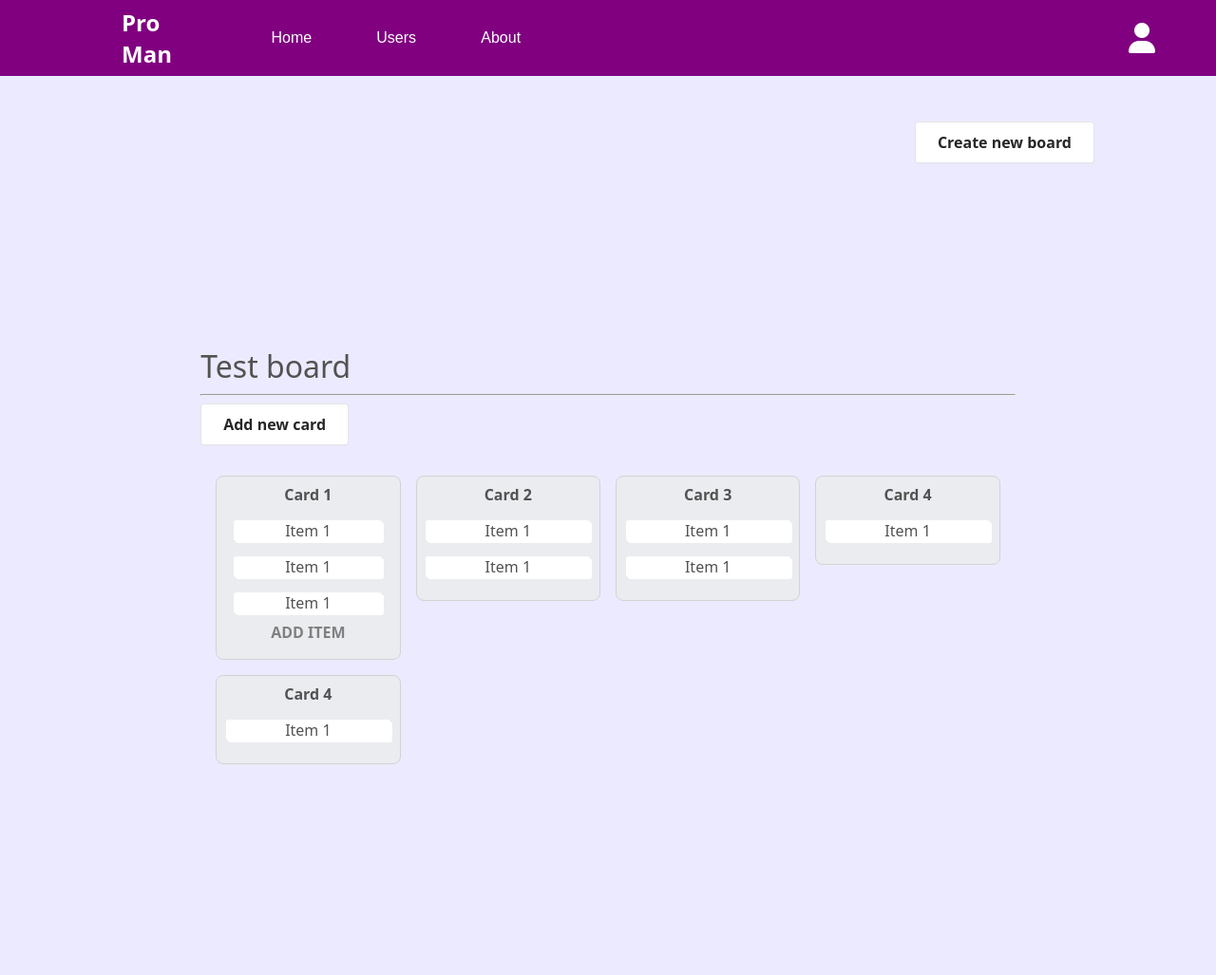
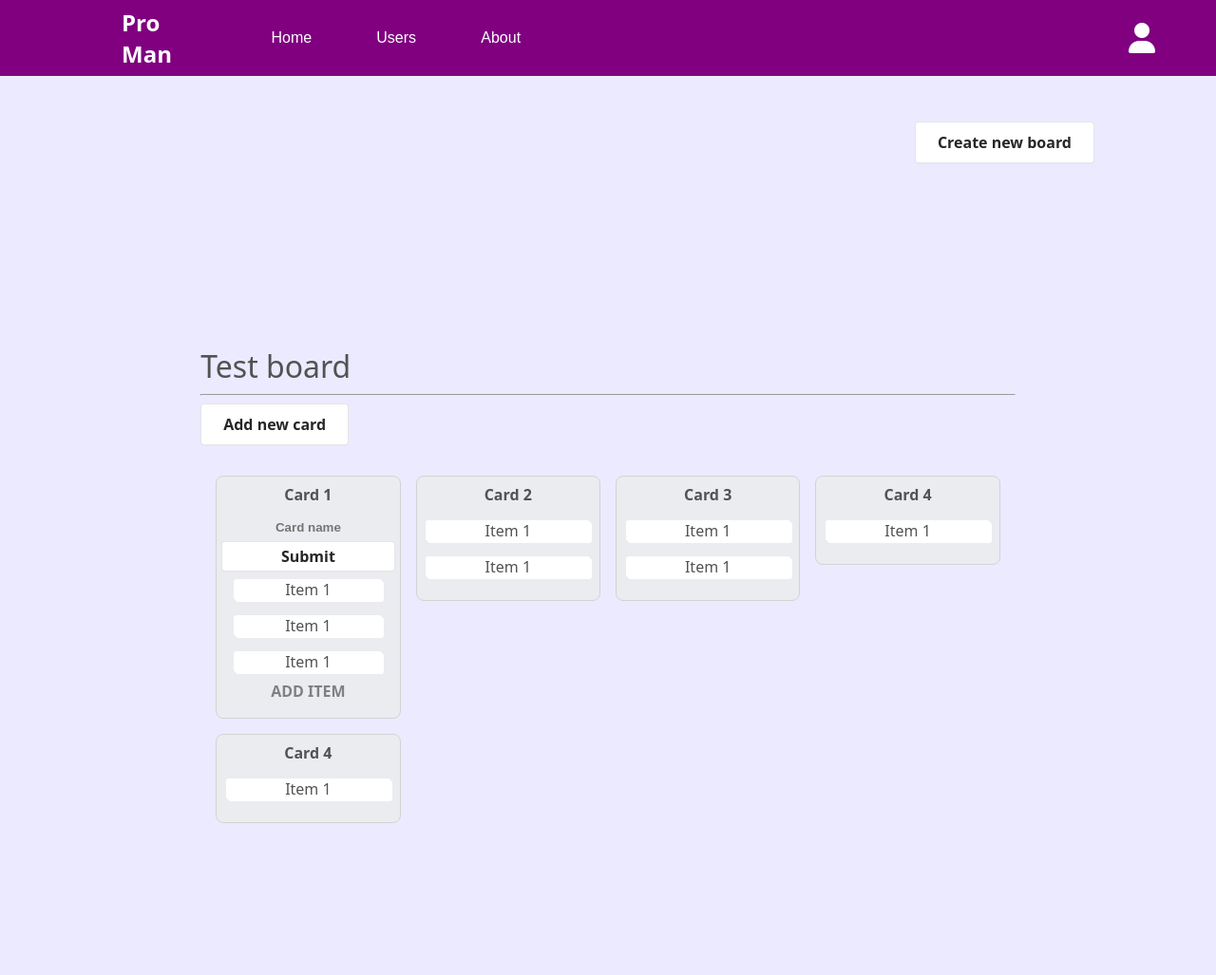
Before and after one commit to damskw/proman-task-manager, a Flask app: page /boards in a window 1280 px wide. Shown: the whole page at 95% size. Before the commit the page ends 805 px from the top, so only its background shows below. Run offline with Flask 2, Linux system fonts and the light colour scheme; data that the repository does not hold is empty; parts of the project's set-up code (start-up, migrations or seed data) failed here and were passed over; some libraries are stand-ins or nearby versions.

Commit message:
Hidden forms under card names - still to be continued

```diff
--- a/static/css/main.css
+++ b/static/css/main.css
@@ -301,13 +301,32 @@ nav ul li a {
     margin-top: 3em;
 }
 
-.board-name-edit {
+.board-name-edit, .card-name-edit {
     background: transparent;
     border: none;
 }
 
 .board-name-edit:focus {
     outline: none;
+}
+
+#card-edit-form {
+    display: flex;
+    text-align: center;
+    flex-direction: column;
+    justify-content: center;
+}
+
+#card-edit-form > input:focus {
+    outline: none;
+}
+
+#card-edit-form > input {
+    text-align: center;
+}
+
+#card-edit-form > .page-button {
+    padding: 0;
 }
 
 .hide-display {
--- a/static/js/view/htmlFactory.js
+++ b/static/js/view/htmlFactory.js
@@ -42,6 +42,14 @@ function boardBuilder(board) {
 function cardBuilder(card) {
     return `<div class="single-card" data-card-id="${card.id}">
                 <div class="card-name">${card.title}</div>
+                    <div class="edit-card-name-wrapper hide-display" data-edit-card-name-id=${card.id}>
+                        <form id="card-edit-form">
+                            <input type="text" placeholder="${card.title}" class="card-name card-name-edit">
+                            <input type="submit" class="page-button" value="Submit">
+                        </form>
+                    </div>
+
+
                 <div class="single-card-item-section" data-card-id-item-section="${card.id}">
 
                 </div>
--- a/templates/boards_layout.html
+++ b/templates/boards_layout.html
@@ -20,6 +20,14 @@
                 <div class="cards-container">
                     <div class="single-card">
                         <div class="card-name">Card 1</div>
+                        <div class="test">
+                            <form class="show-display" id="card-edit-form">
+                                <input type="text" placeholder="Card name" class="card-name card-name-edit">
+                                <input type="submit" class="page-button" value="Submit">
+                            </form>
+                        </div>
+
+
                         <div class="single-card-item-section">
                             <div class="card-item">Item 1</div>
                             <div class="card-item">Item 1</div>
```
